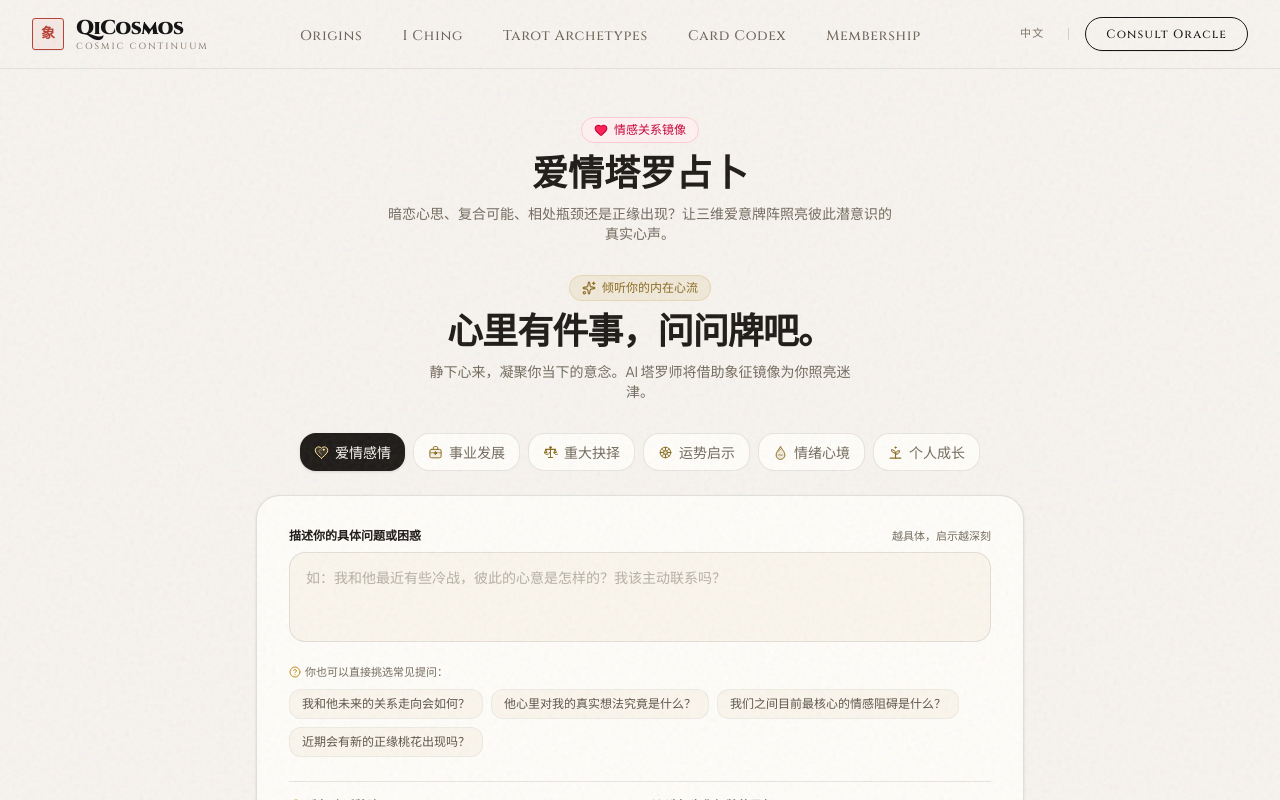
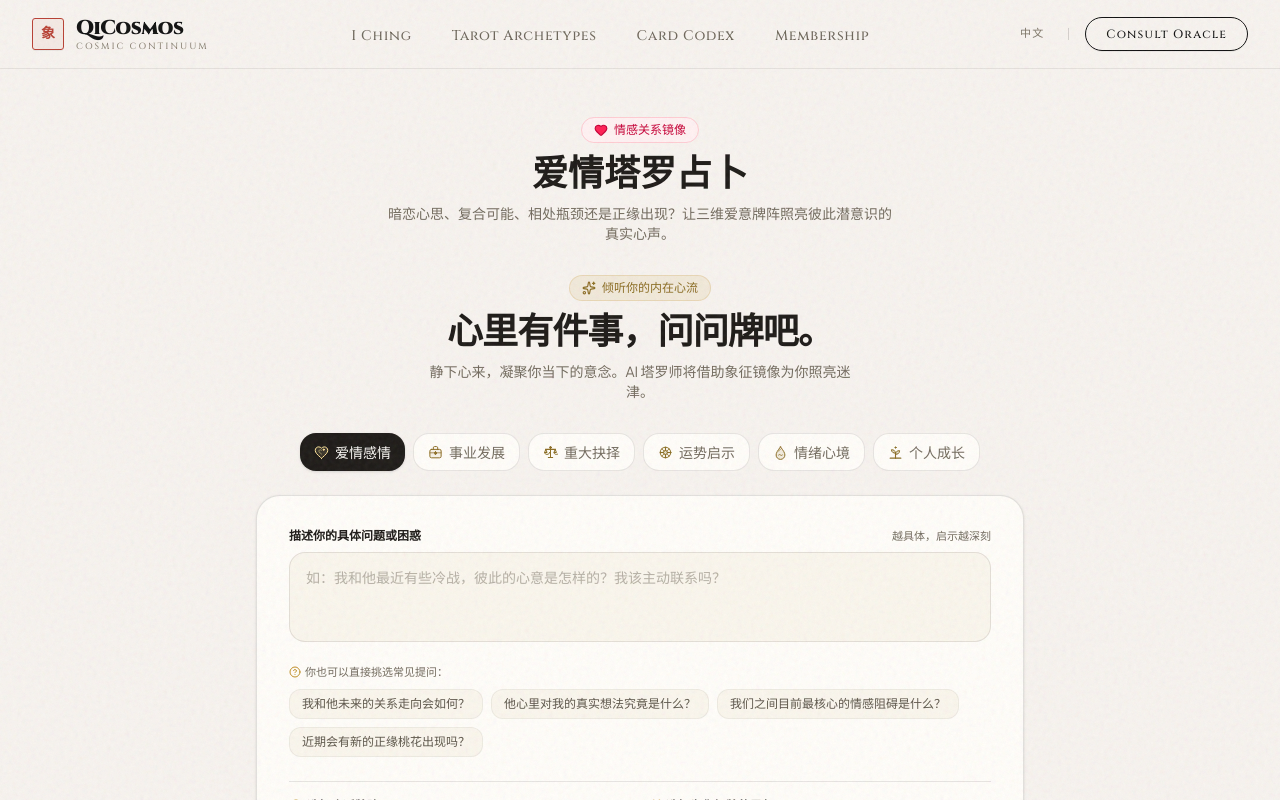
Before and after one commit to hhc883/yitarot, a Next.js app: page /en/love in a window 1280 px wide. Shown: the top 800 px of the page. Built offline with nearby package versions, Linux system fonts and the light colour scheme.

Commit message:
refactor(navbar): remove redundant Home nav item, logo serves as home anchor

```diff
--- a/src/components/tarot/TarotNavbar.tsx
+++ b/src/components/tarot/TarotNavbar.tsx
@@ -31,37 +31,6 @@ export function TarotNavbar({ lang = 'zh' }: { lang?: string }) {
 
   // 导航结构与对应子菜单映射 (无任何 Icon，全纯正文人古籍质感)
   const navSections: NavSection[] = [
-    {
-      key: 'home',
-      titleZh: '双门首页',
-      titleEn: 'Origins',
-      href: `/${lang}`,
-      tagZh: '✦ 东西合璧 · 天人之镜 ✦',
-      tagEn: 'DUAL PORTALS',
-      subItems: [
-        {
-          titleZh: '全景长卷开幕',
-          titleEn: 'Celestial Continuum',
-          descZh: '太极两仪、铜钱与塔罗牌破空而起',
-          descEn: 'Ancient origins and synchronicity journey',
-          href: `/${lang}#portal-content`
-        },
-        {
-          titleZh: '周易命理专厅',
-          titleEn: 'Eastern Hub',
-          descZh: '天干地支、周易神谕与五行全息',
-          descEn: 'Authentic 24 solar terms metaphysics',
-          href: `/${lang}/fatemaster`
-        },
-        {
-          titleZh: '西方秘境塔罗',
-          titleEn: 'Western Hub',
-          descZh: '78 张经典韦特塔罗全解与 AI 占卜',
-          descEn: '78 Rider-Waite cards & AI oracle',
-          href: `/${lang}/reading`
-        }
-      ]
-    },
     {
       key: 'eastern',
       titleZh: '东方周易',
@@ -211,9 +180,6 @@ export function TarotNavbar({ lang = 'zh' }: { lang?: string }) {
   };
 
   const isCurrentActive = (section: NavSection) => {
-    if (section.key === 'home') {
-      return pathname === `/${lang}` || pathname === `/${lang}/` || pathname === '/';
-    }
     return pathname.startsWith(section.href);
   };
 
```
